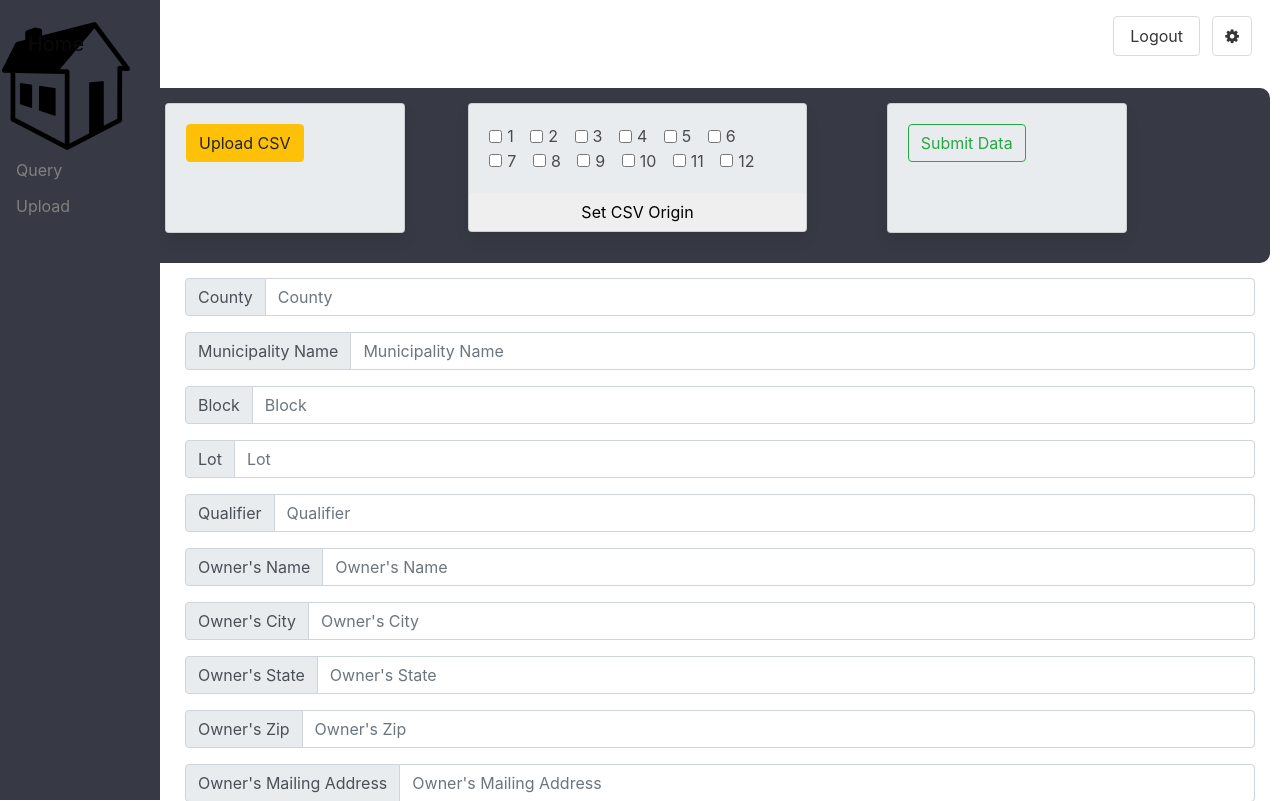
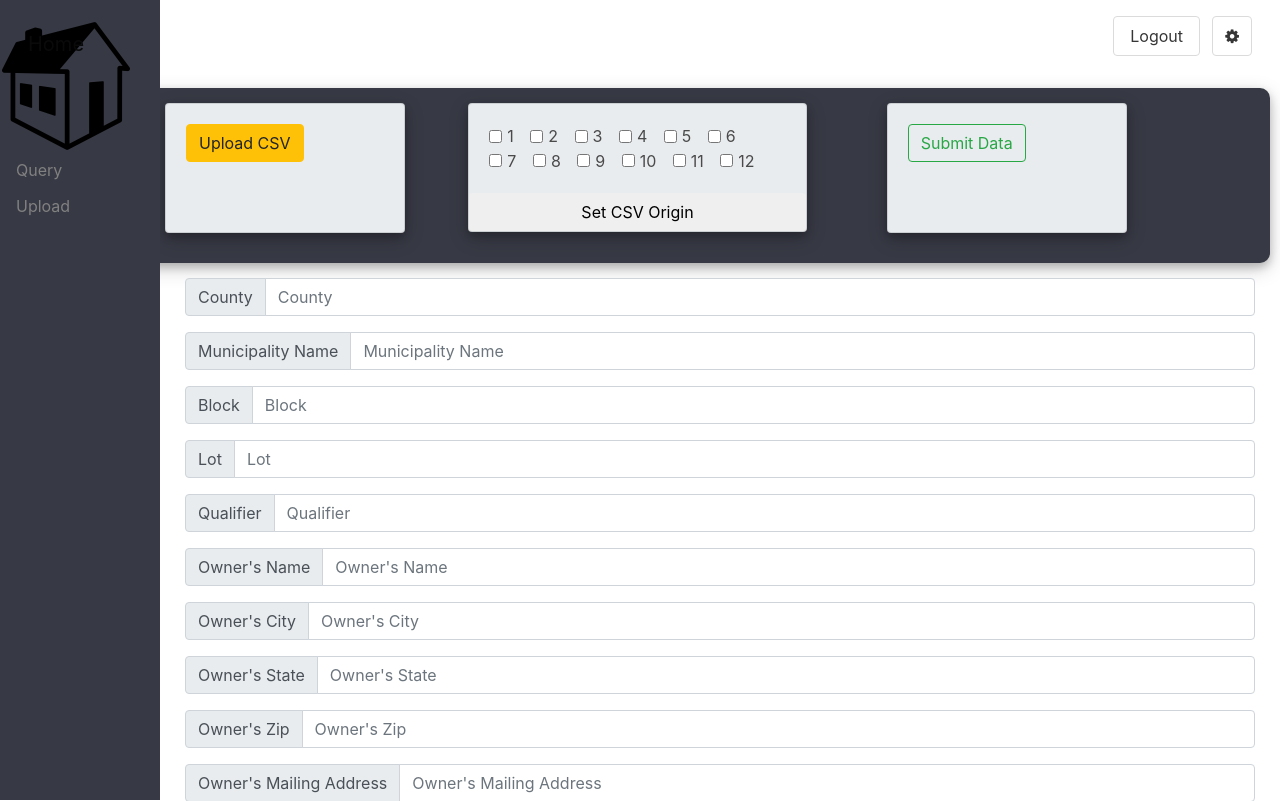
Before and after one commit to jeff-vincent/flask-csv-app, a Flask app: page /upload in a window 1280 px wide. Shown: the top 801 px of the page. Run offline with Flask 2, Linux system fonts and the light colour scheme; a user stored in the database is signed in; data comes from the database, SQL or seed files in the repository; some libraries are stand-ins or nearby versions.

Commit message:
More UI stuff

```diff
--- a/templates/selector.html
+++ b/templates/selector.html
@@ -1,4 +1,5 @@
-<div class='jumbotron' style="background-color: #373944; margin-left: -200">
+<div class='jumbotron' style="background-color: #373944;   box-shadow: 0 4px 8px 0 rgba(0, 0, 0, 0.2), 0 6px 20px 0 rgba(0, 0, 0, 0.19);
+">
     <h5 style="padding:5px; color: #818181">Query Selector</h5>
 
     <select class="btn dropdown-toggle">
--- a/templates/upload.html
+++ b/templates/upload.html
@@ -4,23 +4,26 @@
 {% include "sidebar.html" %}
 <div class="main">
 <div id="uploadControls" class="container">
-    <div class="row" style="background-color:#373944; padding: 15px; margin-bottom: 15px; margin-left: -50px;border-radius: 10px;">
+    <div class="row" style="  box-shadow: 0 4px 8px 0 rgba(0, 0, 0, 0.2), 0 6px 20px 0 rgba(0, 0, 0, 0.19);
+    background-color:#373944; padding: 15px; margin-bottom: 15px; margin-left: -50px;border-radius: 10px;">
 
         <div class="col-sm-4">
-  <div class="card" style="width: 15rem; margin-bottom: 15px; background-color: #E9ECEF">
+  <div class="card" style="width: 15rem; margin-bottom: 15px; background-color: #E9ECEF;   box-shadow: 0 4px 8px 0 rgba(0, 0, 0, 0.2), 0 6px 20px 0 rgba(0, 0, 0, 0.19);
+  ">
     <div class="card-body">
 
-      <div class="upload-btn-wrapper">
+      <div class="upload-btn-wrapper" >
         <button id="upload" class="btn btn-warning"> Upload CSV </button>
         <input type="file" id="fileInput"></input>
-        <div style="height: 44px"></div>
+        <div style="height: 44px; "></div>
     </div>
     </div>
   </div>
   </div>
   <div class="col-sm-4">
 
-  <div class="card" style="width: 30rem; margin-bottom: 15px; margin-left: -65px; background-color: #E9ECEF">
+  <div class="card" style="  box-shadow: 0 4px 8px 0 rgba(0, 0, 0, 0.2), 0 6px 20px 0 rgba(0, 0, 0, 0.19);
+  width: 30rem; margin-bottom: 15px; margin-left: -65px; background-color: #E9ECEF">
       <div class="card-body">
 
         <div class="form-check form-check-inline">
@@ -76,7 +79,8 @@
       <button id="setCSVType"class="btn btn-outline" onclick="setCSVType()">Set CSV Origin</button>
     </div>
   </div>
-  <div class="card" style="width: 15rem; margin-bottom: 15px; margin-left: -150; background-color: #E9ECEF">
+  <div class="card" style="  box-shadow: 0 4px 8px 0 rgba(0, 0, 0, 0.2), 0 6px 20px 0 rgba(0, 0, 0, 0.19);
+  width: 15rem; margin-bottom: 15px; margin-left: -150; background-color: #E9ECEF">
       <div class="card-body">
       <div>
           <button id="submitData"class="btn btn-outline-success " onclick="submitData()">Submit Data</button>
```
Lines whose indentation alone changed are shown as unchanged.
